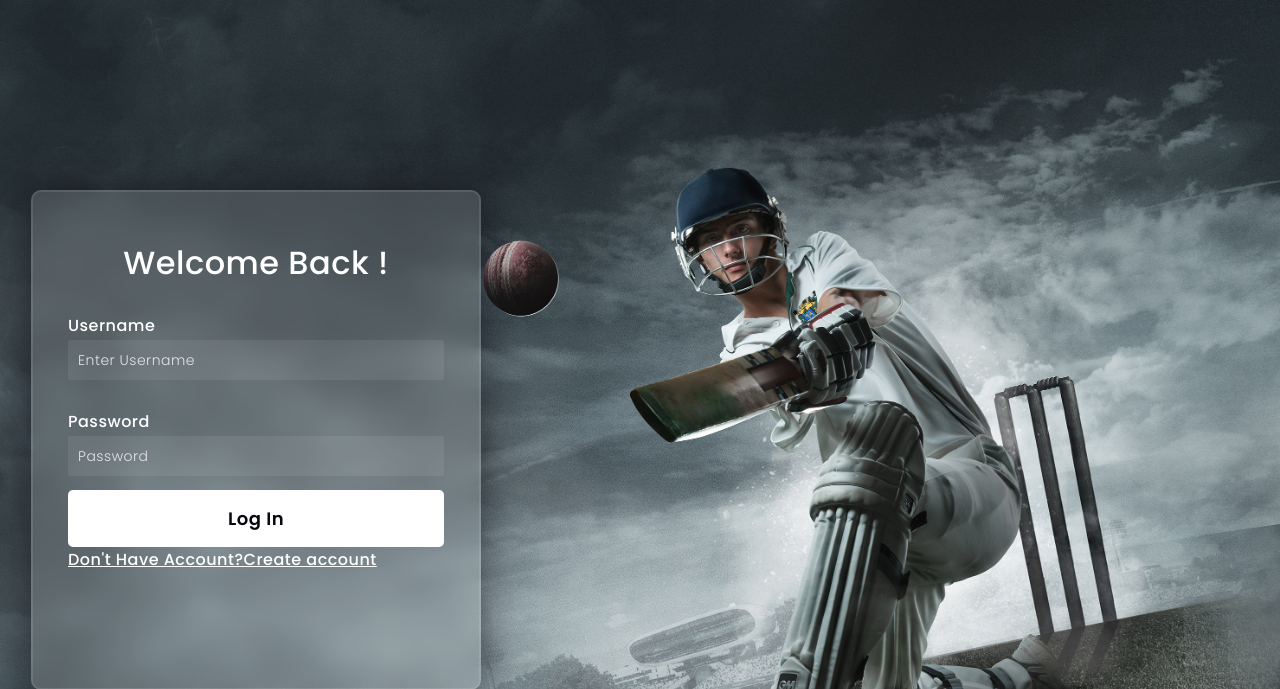
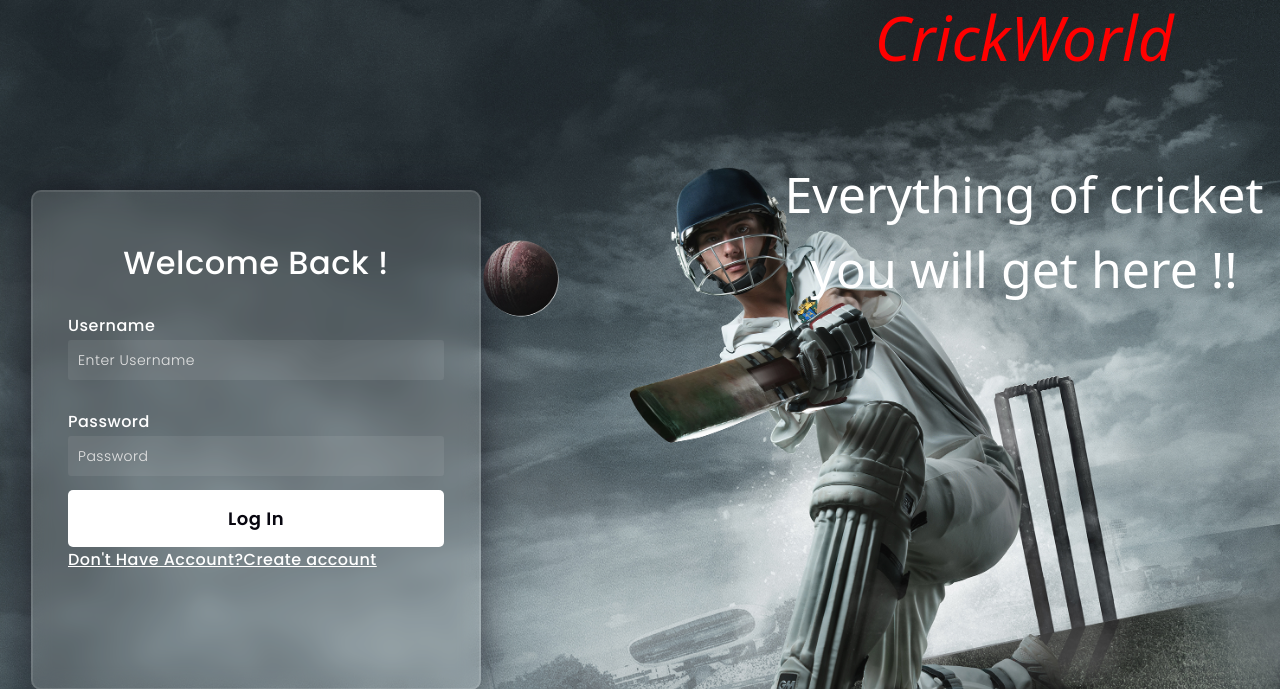
Before and after one commit to lokeshpatil01082002/CrickWorld, a Django app: page / in a window 1280 px wide. Shown: the top 689 px of the page. Run offline with Django 4.2, Linux system fonts and the light colour scheme.

Commit message:
final commit

```diff
--- a/crcikblogs/templates/addblog.html
+++ b/crcikblogs/templates/addblog.html
@@ -3,7 +3,7 @@
 <head>
   <!-- Design by foolishdeveloper.com -->
     <title>CrickWorld -Add Blog</title>
-
+    <link rel="icon" href="/static/images/apple-icon.png">
     <link rel="preconnect" href="https://fonts.gstatic.com">
     <link href="https://cdn.jsdelivr.net/npm/bootstrap@5.2.3/dist/css/bootstrap.min.css" rel="stylesheet" integrity="sha384-rbsA2VBKQhggwzxH7pPCaAqO46MgnOM80zW1RWuH61DGLwZJEdK2Kadq2F9CUG65" crossorigin="anonymous">
 
--- a/crcikblogs/templates/addmeme.html
+++ b/crcikblogs/templates/addmeme.html
@@ -3,7 +3,7 @@
 <head>
   <!-- Design by foolishdeveloper.com -->
     <title>CrickWorld -Add Meme</title>
-
+    <link rel="icon" href="/static/images/apple-icon.png">
     <link rel="preconnect" href="https://fonts.gstatic.com">
     <link href="https://cdn.jsdelivr.net/npm/bootstrap@5.2.3/dist/css/bootstrap.min.css" rel="stylesheet" integrity="sha384-rbsA2VBKQhggwzxH7pPCaAqO46MgnOM80zW1RWuH61DGLwZJEdK2Kadq2F9CUG65" crossorigin="anonymous">
 
--- a/crcikblogs/templates/home.html
+++ b/crcikblogs/templates/home.html
@@ -4,6 +4,7 @@
 <head>
   <meta charset="utf-8">
   <title>CrickWorld Blogs</title>
+  <link rel="icon" href="/static/images/apple-icon.png">
   <link rel="stylesheet" href="https://cdnjs.cloudflare.com/ajax/libs/font-awesome/5.15.1/css/all.min.css">
   <style>
     nav {
--- a/crcikblogs/templates/login.html
+++ b/crcikblogs/templates/login.html
@@ -4,6 +4,7 @@
   <!-- Design by foolishdeveloper.com -->
     <title>Login  Page</title>
 
+    <link rel="icon" href="/static/images/apple-icon.png">
     <link rel="preconnect" href="https://fonts.gstatic.com">
     <link href="https://cdn.jsdelivr.net/npm/bootstrap@5.2.3/dist/css/bootstrap.min.css" rel="stylesheet" integrity="sha384-rbsA2VBKQhggwzxH7pPCaAqO46MgnOM80zW1RWuH61DGLwZJEdK2Kadq2F9CUG65" crossorigin="anonymous">
 
@@ -68,6 +69,10 @@ form h3{
     line-height: 42px;
     text-align: center;
 }
+h1{
+    font-size: 62px;
+    color:red;
+}
 
 label{
     display: block;
@@ -100,7 +105,14 @@ button{
     border-radius: 5px;
     cursor: pointer;
 }
+.nametitle{
+   position:absolute;
+    color:white;
+    top: 0%;
+    left: 60%;
+    font-size:50px;
 
+}
 
     </style>
 </head>
@@ -112,7 +124,7 @@ button{
     <button type="button" class="btn-close" data-bs-dismiss="alert" aria-label="Close"></button>
     </div>
   {% endfor %}
-
+  <center><div class="nametitle"><h1><i>CrickWorld</i></h1><br>Everything of cricket you will get here !!</div></center>
     <form action="" method="post">
         {% csrf_token %}
 
--- a/crcikblogs/templates/memes.html
+++ b/crcikblogs/templates/memes.html
@@ -4,6 +4,7 @@
 <head>
   <meta charset="utf-8">
   <title>CrickWorld Blogs</title>
+  <link rel="icon" href="/static/images/apple-icon.png">
   <link rel="stylesheet" href="https://cdnjs.cloudflare.com/ajax/libs/font-awesome/5.15.1/css/all.min.css">
   <style>
     nav {
--- a/crcikblogs/templates/myblogs.html
+++ b/crcikblogs/templates/myblogs.html
@@ -8,6 +8,7 @@
         <meta charset="utf-8">
         <meta http-equiv="X-UA-Compatible" content="IE=edge">
         <title>CrickWorld - My Blogs</title>
+        <link rel="icon" href="/static/images/apple-icon.png">
         <meta name="description" content="">
         <meta name="viewport" content="width=device-width, initial-scale=1">
         <style>
--- a/crcikblogs/templates/mymemes.html
+++ b/crcikblogs/templates/mymemes.html
@@ -8,6 +8,7 @@
         <meta charset="utf-8">
         <meta http-equiv="X-UA-Compatible" content="IE=edge">
         <title>CrickWorld - My Blogs</title>
+        <link rel="icon" href="/static/images/apple-icon.png">
         <meta name="description" content="">
         <meta name="viewport" content="width=device-width, initial-scale=1">
         <style>
--- a/crcikblogs/templates/profile.html
+++ b/crcikblogs/templates/profile.html
@@ -3,6 +3,7 @@
 <head>
   <!-- Design by foolishdeveloper.com -->
     <title>Profile</title>
+    <link rel="icon" href="/static/images/apple-icon.png">
 
     <link rel="preconnect" href="https://fonts.gstatic.com">
     <link href="https://cdn.jsdelivr.net/npm/bootstrap@5.2.3/dist/css/bootstrap.min.css" rel="stylesheet" integrity="sha384-rbsA2VBKQhggwzxH7pPCaAqO46MgnOM80zW1RWuH61DGLwZJEdK2Kadq2F9CUG65" crossorigin="anonymous">
```
Also changed, not shown: crcikblogs/templates/signup.html (+15 -2 lines), crcikblogs/static/images/apple-icon.png (added), db.sqlite3.
